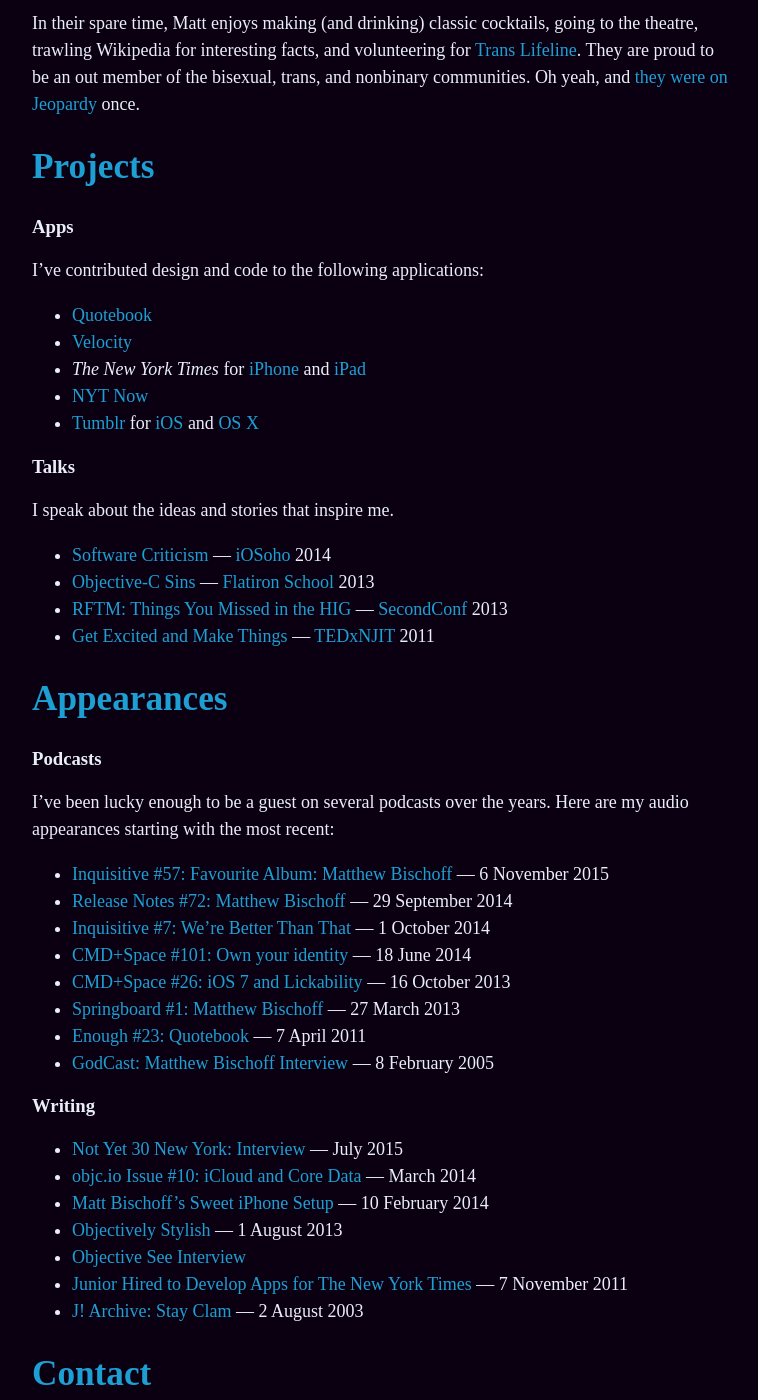
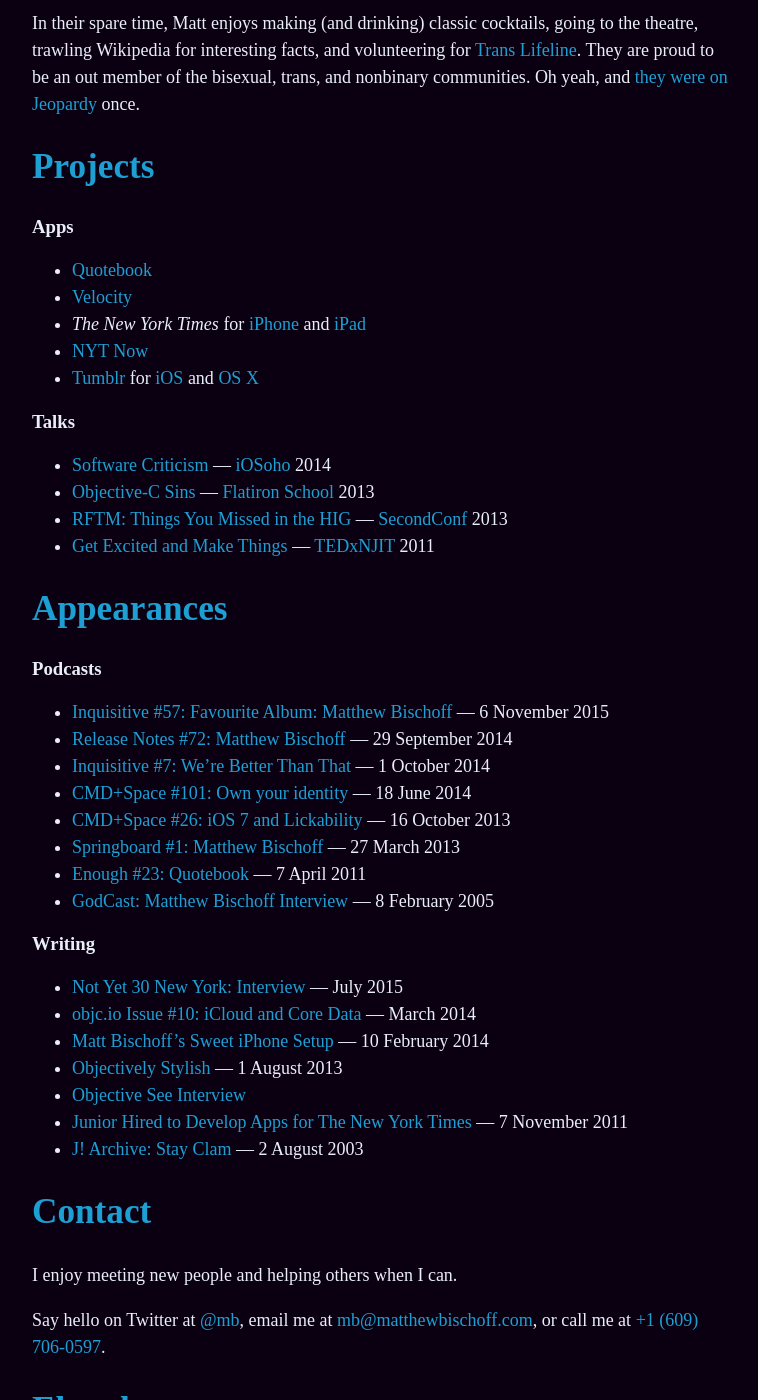
Before and after one commit to mbbischoff/website, a Jekyll site: the page built from about.md, in a window 1280 px wide and 1400 px high, scrolled down 1647 px. Shown: the whole window, without its empty margins (258-1016 px from the left). Built offline with Jekyll 4.4.1, drawn with Linux system fonts in a browser that asks for light colours; some web fonts are replaced.

Commit message:
Updated About

```diff
--- a/about.md
+++ b/about.md
@@ -22,8 +22,6 @@
 
 ### Apps
 
-I’ve contributed design and code to the following applications:
-
 * [Quotebook](http://quotebookapp.com)
 * [Velocity](http://velocityapp.com)
 * [*The New York Times*](https://nytimes.com) for [iPhone](https://itunes.apple.com/us/app/nytimes-breaking-national/id284862083?mt=8) and [iPad](https://itunes.apple.com/us/app/nytimes-for-ipad-breaking/id357066198?mt=8)
@@ -31,8 +29,6 @@
 * [Tumblr](https://tumblr.com) for [iOS](https://itunes.apple.com/us/app/tumblr/id305343404?mt=8) and [OS X](https://itunes.apple.com/us/app/tumblr/id929285034?ls=1&mt=12)
 
 ### Talks
-
-I speak about the ideas and stories that inspire me.
 
 * [Software Criticism](https://speakerdeck.com/matthewbischoff/software-criticism) — [iOSoho](http://www.meetup.com/iOSoho/events/145810582/) 2014
 * [Objective-C Sins](https://speakerdeck.com/matthewbischoff/objective-c-sins) — [Flatiron School](http://flatironschool.com) 2013
@@ -42,8 +38,6 @@
 ## Appearances
 
 ### Podcasts
-
-I’ve been lucky enough to be a guest on several podcasts over the years. Here are my audio appearances starting with the most recent:
 
 * [Inquisitive #57: Favourite Album: Matthew Bischoff](https://www.relay.fm/inquisitive/57) — 6 November 2015
 * [Release Notes #72: Matthew Bischoff](http://releasenotes.tv/72-matthew-bischoff/) — 29 September 2014
```
